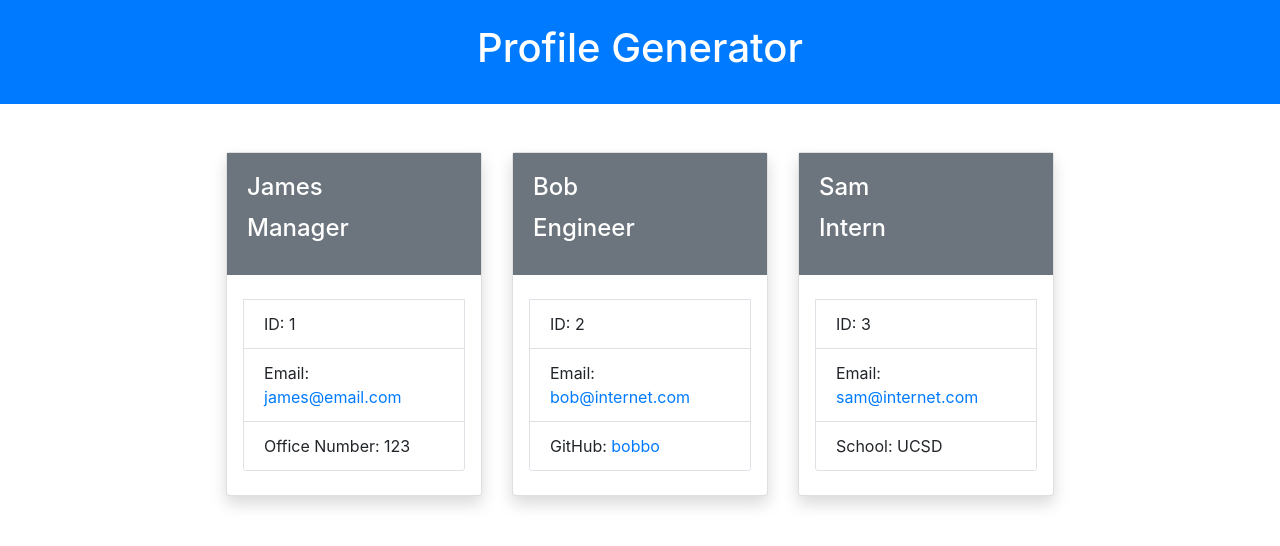
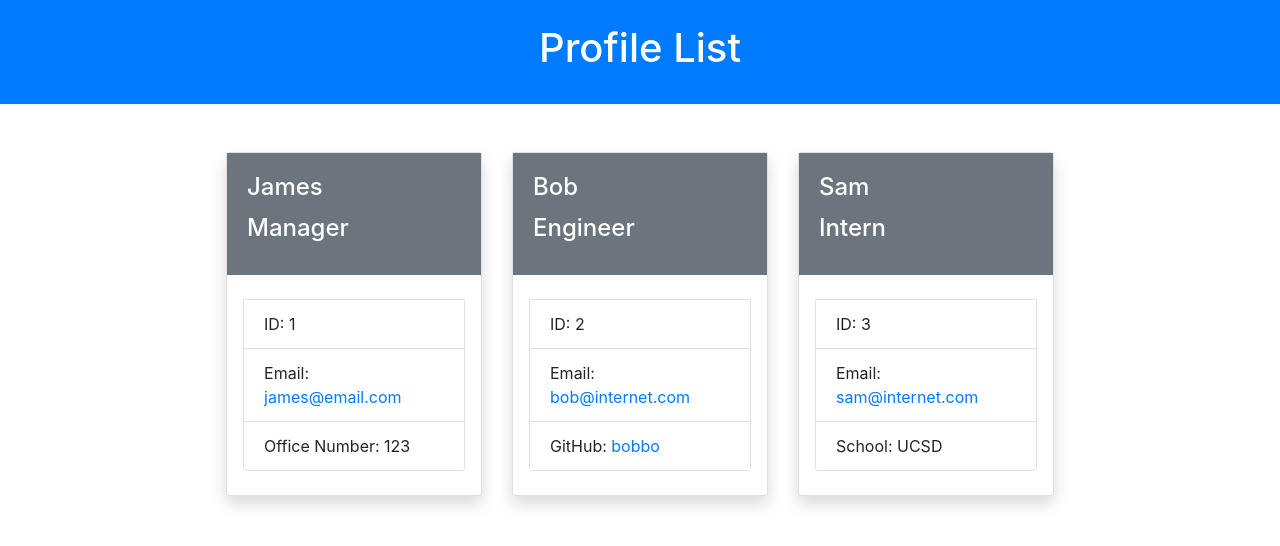
Before and after one commit to tvnames/ProfileList, a plain HTML site: page dist/index.html in a window 1280 px wide. Drawn offline with nearby package versions, Linux system fonts and the light colour scheme.

Commit message:
added working code

```diff
--- a/dist/index.html
+++ b/dist/index.html
@@ -15,7 +15,7 @@
   <body>
     <header>
       <nav class="navbar navbar-expand-lg navbar-dark bg-primary p-4">
-        <h1 class="col-12 text-center text-white">Profile Generator</h1>
+        <h1 class="col-12 text-center text-white">Profile List</h1>
       </nav>
     </header>
     <main class="p-5 d-flex justify-content-center col-12">
```
